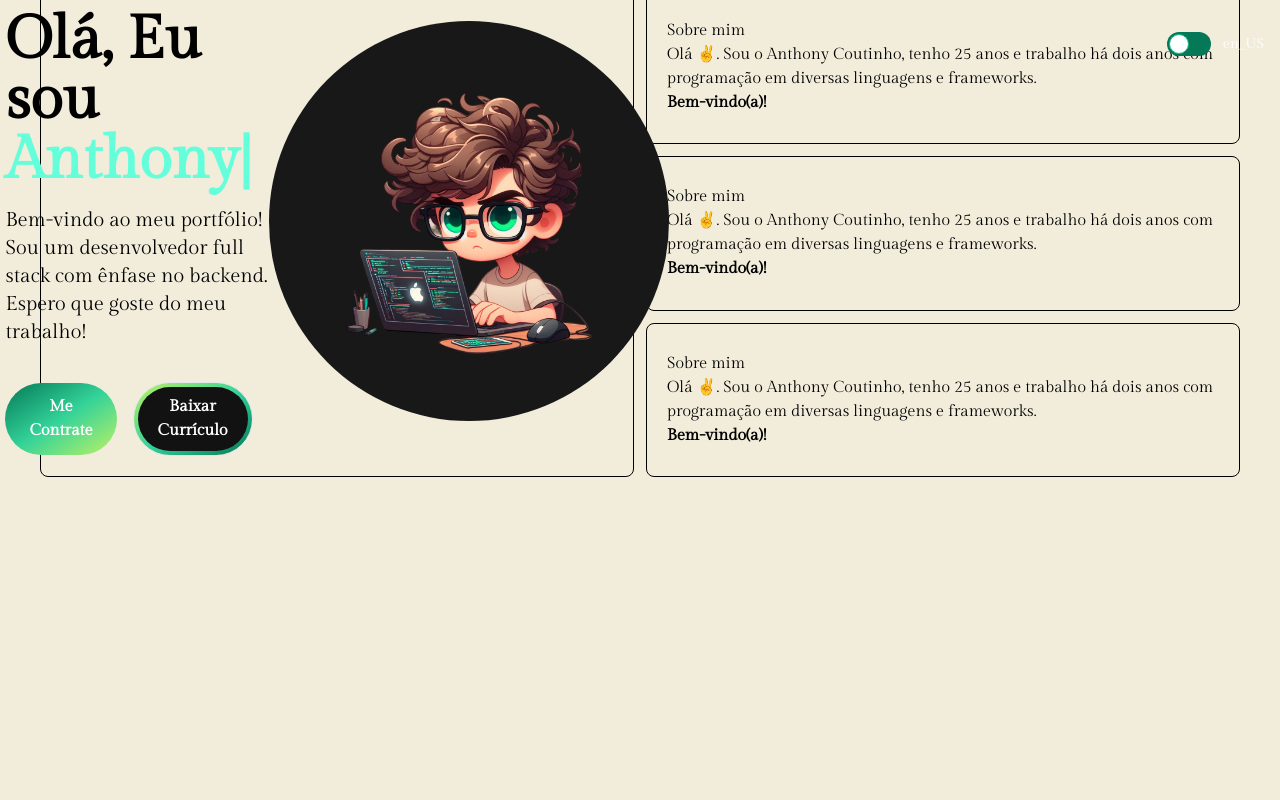
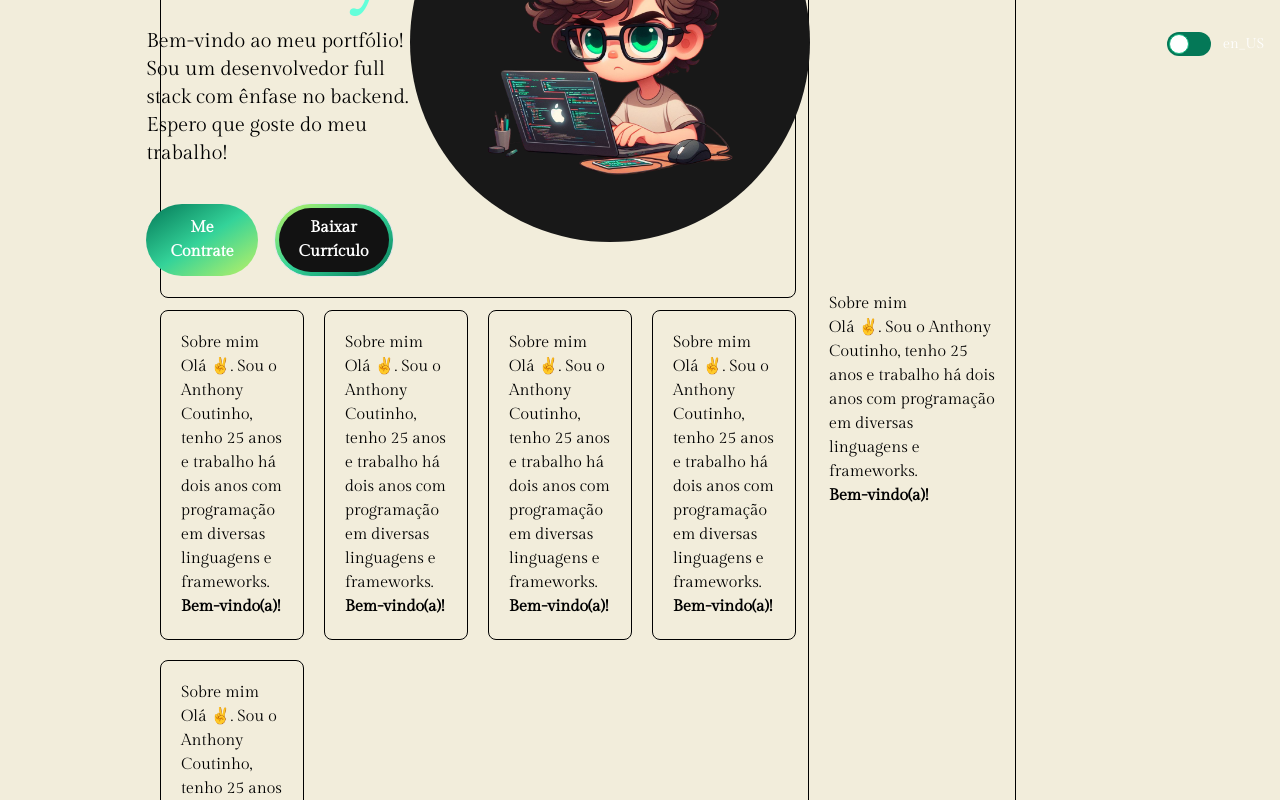
Before and after one commit to thonycsdev/thonycsdev-portifolio-page, a Next.js app: page / in a window 1280 px wide. Shown: the top 800 px of the page. Built offline with nearby package versions, Linux system fonts and the light colour scheme.

Commit message:
Adicionando layout parcial

```diff
--- a/src/pages/_app.tsx
+++ b/src/pages/_app.tsx
@@ -3,7 +3,7 @@ import type { AppProps } from "next/app";
 import Head from "next/head";
 import { Analytics } from "@vercel/analytics/react";
 import { TranslationContextProvider } from "@/components/Context/TranslationContext";
-import { Gilda_Display, Inter } from 'next/font/google'
+import { Gilda_Display } from 'next/font/google'
 
 const gilda = Gilda_Display({
   weight: "400",
--- a/src/pages/index.tsx
+++ b/src/pages/index.tsx
@@ -4,18 +4,19 @@ import HomeCardComponent from "@/components/UI/HomeCardComponent";
 
 export default function Home() {
   return (
-    <main className="h-full md:h-screen bg-paper-background flex flex-col justify-center items-start p-10 ">
-      <div className="grid grid-cols-1 md:grid-cols-2 grid-rows-5 gap-3">
-        <div className="row-span-2 md:row-span-3 ">
+    <main className="h-full md:h-screen bg-paper-background flex flex-col justify-center items-start md:p-40 p-5">
+      <div className="grid grid-cols-1 md:grid-cols-3 grid-flow-row gap-3">
+        <div className="md:col-start-1 md:col-end-3">
           <HomeCardComponent content={<HeroSection />} />
         </div>
-        <div>
+        <div className="md:row-span-2 md:w-2/3">
           <HomeCardComponent content={<AboutSection />} />
         </div>
-        <div>
+        <div className="md:col-span-2 h-full w-full grid md:grid-cols-4 grid-cols-2 gap-5 content-evenly">
           <HomeCardComponent content={<AboutSection />} />
-        </div>
-        <div>
+          <HomeCardComponent content={<AboutSection />} />
+          <HomeCardComponent content={<AboutSection />} />
+          <HomeCardComponent content={<AboutSection />} />
           <HomeCardComponent content={<AboutSection />} />
         </div>
       </div>
```
